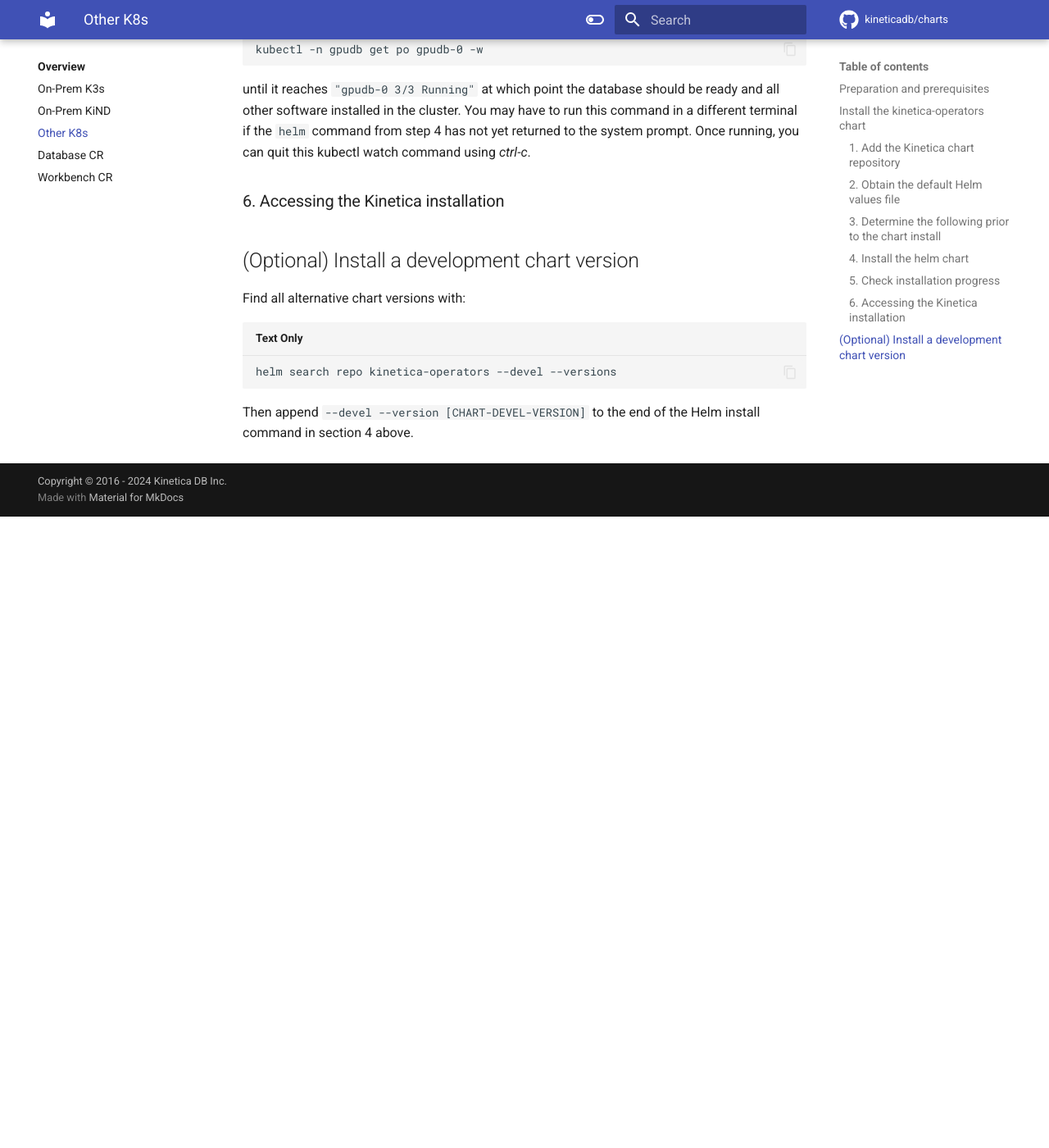
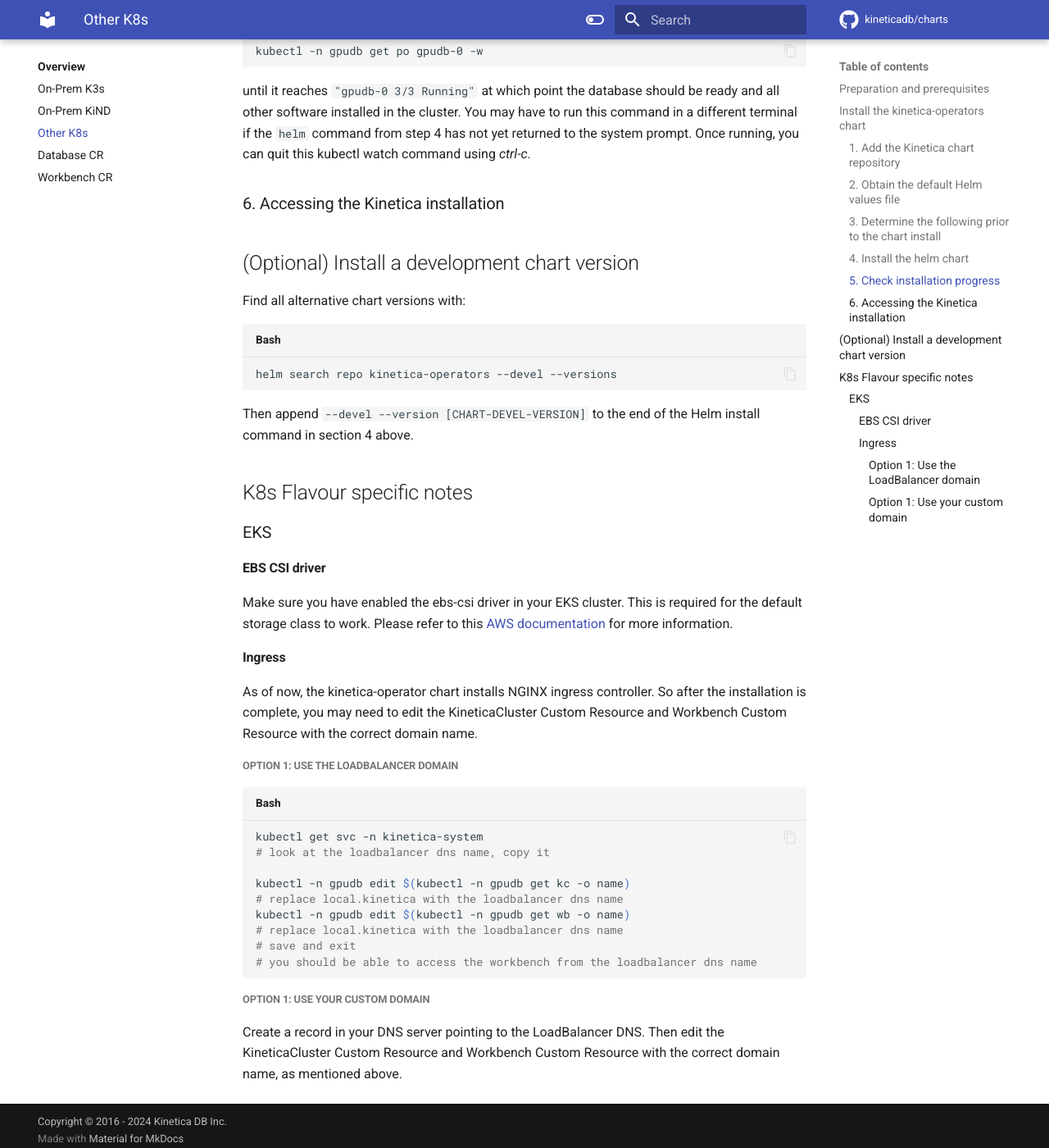
Before and after one commit to kineticadb/charts, an MkDocs documentation site: the page built from docs/Operators/k8s.md, in a window 1280 px wide and 1400 px high, scrolled down 2495 px. Shown: the whole window at 82% size. Built offline with MkDocs 1.6.1 and Material for MkDocs 9.7.7, drawn with Linux system fonts in a browser that asks for light colours; comment, search, counter and statistics services are not loaded; before the commit the page ends 3125 px from its top, so only the background shows below that; some of the changed text lies outside the part shown.

Commit message:
dns change docs

````diff
--- a/docs/Operators/k8s.md
+++ b/docs/Operators/k8s.md
@@ -1,52 +1,70 @@
 
 # Overview
-For managed Kubernetes solutions (AKS, EKS, GKE) or other on-prem K8s flavors, follow this generic guide to install the Kinetica Operators, Database and Workbench. A product license key will be required for install. Please contact [Kinetica Support](mailto:support@kinetica.com) to request a trial key.
+
+For managed Kubernetes solutions (AKS, EKS, GKE) or other on-prem K8s flavors, follow this generic guide to install the Kinetica Operators, Database and Workbench. A product license key will be required for install. Please contact [Kinetica Support](support@kinetica.com) to request a trial key.
 
 ## Preparation and prerequisites
+
 Installation requires **Helm3** and access to an on-prem or CSP managed Kubernetes cluster. **kubectl** is optional but highly recommended. The context for the desired target cluster must be selected from your `~/.kube/config` file or set via the `KUBECONFIG` environment variable. Check to see if you have the correct context with,
-```
+
+```bash
 kubectl config current-context
 ```
+
 and that you can access this cluster correctly with,
-```
+
+```bash
 kubectl get nodes
 ```
+
 If you do not see a list of nodes for your K8s cluster the helm installation will not work. Please check your Kubernetes installation or access credentials (kubeconfig).
 
 ## Install the kinetica-operators chart
+
 This chart will install the Kinetica K8s operators together with a default configured database and workbench UI.
 
 If you are installing into a managed Kubernetes environment and the NGINX ingress controller that is installed as part of this install creates a LoadBalancer service, you may need to associate the LoadBalancer with the domain you plan to use.
 
 Alternatively, if you are installing on a local machine which does not have a domain name, you can add the following entry to your `/etc/hosts` file or equivalent:
-```
+
+```bash
 127.0.0.1  local.kinetica
 ```
+
 Note that the default chart configuration points to `local.kinetica` but this is configurable.
 
 ### 1. Add the Kinetica chart repository
+
 Add the repo locally as *kinetica-operators*:
+
 ```bash
 helm repo add kinetica-operators https://kineticadb.github.io/charts
 ```
 
 ### 2. Obtain the default Helm values file
+
 For the generic Kubernetes install use the following values file without modification. Advanced users with specific requirements may need to adjust parameters in this file.
+
 ```bash
 wget https://raw.githubusercontent.com/kineticadb/charts/master/kinetica-operators/values.onPrem.k8s.yaml
 ```
 
 ### 3. Determine the following prior to the chart install
+
 (a) Obtain a LICENSE-KEY as described in the introduction above.
 (b) Choose a PASSWORD for the initial administrator user (Note: the default in the chart for this user is `kadmin` but this is configurable). Non-ASCII characters and typographical symbols in the password must be escaped with a "\". For example, `--set dbAdminUser.password="MyPassword\!"`
 (c) As storage class name varies between K8s flavor and/or there can be multiple, this must be prescribed in the chart installation. Obtain DEFAULT-STORAGE-CLASS name with the command:
+
 ```bash
 kubectl get sc -o name
 ```
+
 use the name found after the /, For example, in `"storageclass.storage.k8s.io/TheName"` use "TheName" as the parameter.
 
 ### 4. Install the helm chart
+
 Run the following Helm install command after substituting values from section 3 above:
+
 ```bash
 helm -n kinetica-system install \
 kinetica-operators kinetica-operators/kinetica-operators \
@@ -58,17 +76,53 @@
 ```
 
 ### 5. Check installation progress
+
 After a few moments, follow the progression of the main database pod startup with:
-```
+
+```bash
 kubectl -n gpudb get po gpudb-0 -w
 ```
+
 until it reaches `"gpudb-0  3/3  Running"` at which point the database should be ready and all other software installed in the cluster. You may have to run this command in a different terminal if the `helm` command from step 4 has not yet returned to the system prompt. Once running, you can quit this kubectl watch command using *ctrl-c*.
 
 ### 6. Accessing the Kinetica installation
 
 ## (Optional) Install a development chart version
+
 Find all alternative chart versions with:
-```
+
+```bash
 helm search repo kinetica-operators --devel --versions
 ```
+
 Then append `--devel --version [CHART-DEVEL-VERSION]` to the end of the Helm install command in section 4 above.
+
+## K8s Flavour specific notes
+
+### EKS
+
+#### EBS CSI driver
+
+Make sure you have enabled the ebs-csi driver in your EKS cluster. This is required for the default storage class to work. Please refer to this [AWS documentation](https://docs.aws.amazon.com/eks/latest/userguide/ebs-csi.html) for more information.
+
+#### Ingress
+
+As of now, the kinetica-operator chart installs NGINX ingress controller. So after the installation is complete, you may need to edit the KineticaCluster Custom Resource and Workbench Custom Resource with the correct domain name.
+
+##### Option 1: Use the LoadBalancer domain
+
+```bash
+kubectl get svc -n kinetica-system
+# look at the loadbalancer dns name, copy it
+
+kubectl -n gpudb edit $(kubectl -n gpudb get kc -o name)
+# replace local.kinetica with the loadbalancer dns name
+kubectl -n gpudb edit $(kubectl -n gpudb get wb -o name)
+# replace local.kinetica with the loadbalancer dns name
+# save and exit
+# you should be able to access the workbench from the loadbalancer dns name
+```
+
+##### Option 1: Use your custom domain
+
+Create a record in your DNS server pointing to the LoadBalancer DNS. Then edit the KineticaCluster Custom Resource and Workbench Custom Resource with the correct domain name, as mentioned above.
````
